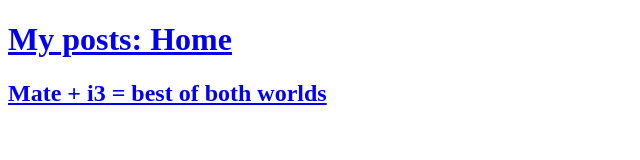
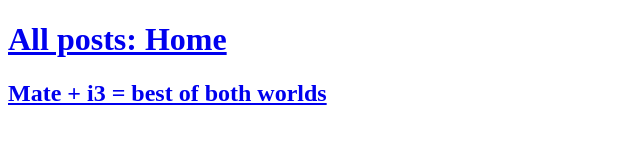
Before and after one commit to kevivlabs/kevivlabs.github.io, a plain HTML site: page blog.html in a window 1280 px wide. Shown: the whole page, without its empty margins (0-640 px from the left). Drawn offline with Linux system fonts and the light colour scheme.

Commit message:
Update blog.html

```diff
--- a/blog.html
+++ b/blog.html
@@ -7,7 +7,7 @@
 <!-- <link rel="stylesheet" href="style.css"> -->
 </head>
 <body>
-<h1><a href="blog.html">My posts: Home</a></h1>
+<h1><a href="blog.html">All posts: Home</a></h1>
 
 <h2><a href="matei3.html"> Mate + i3 = best of both worlds </h2>
 
```
